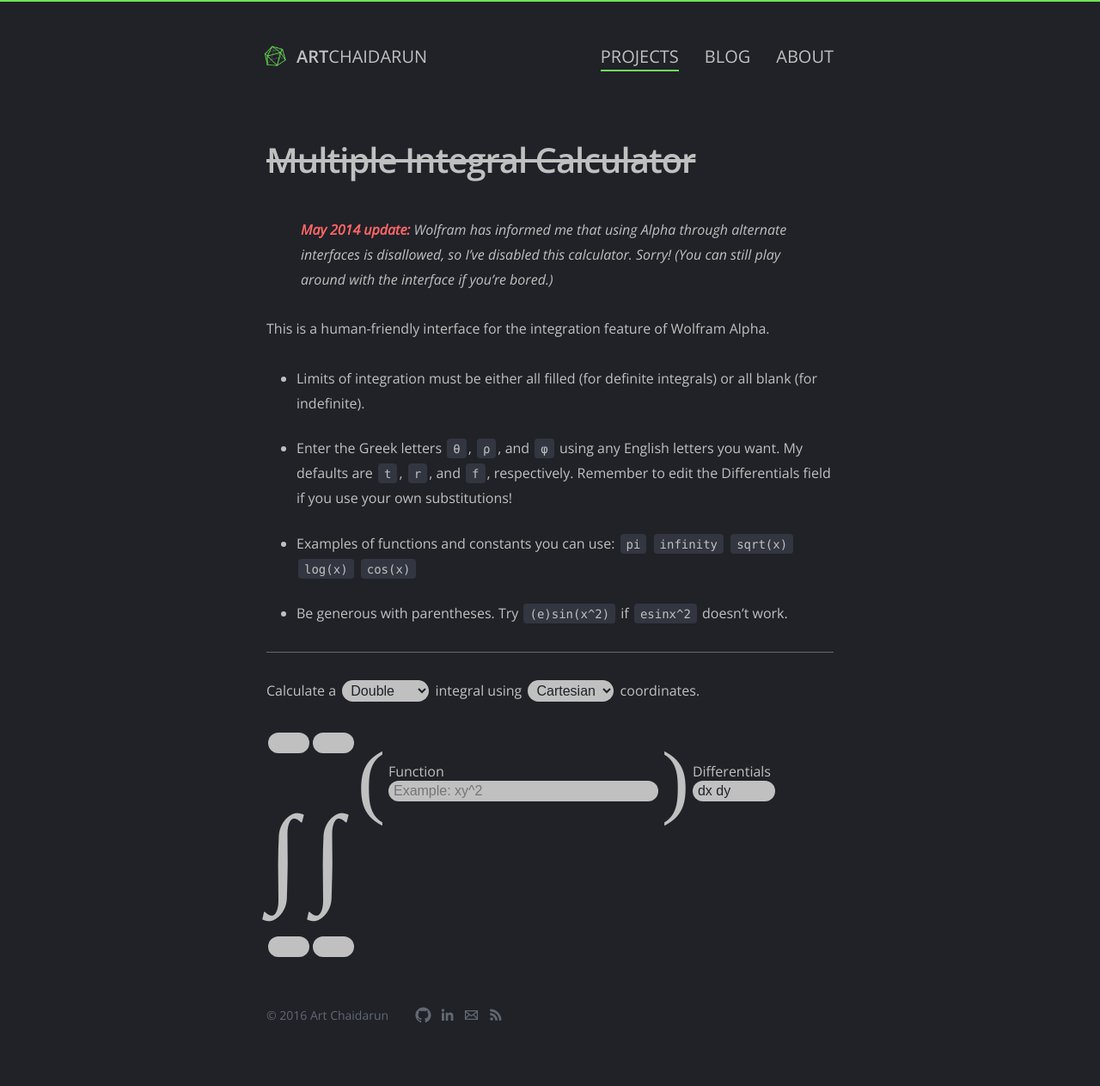
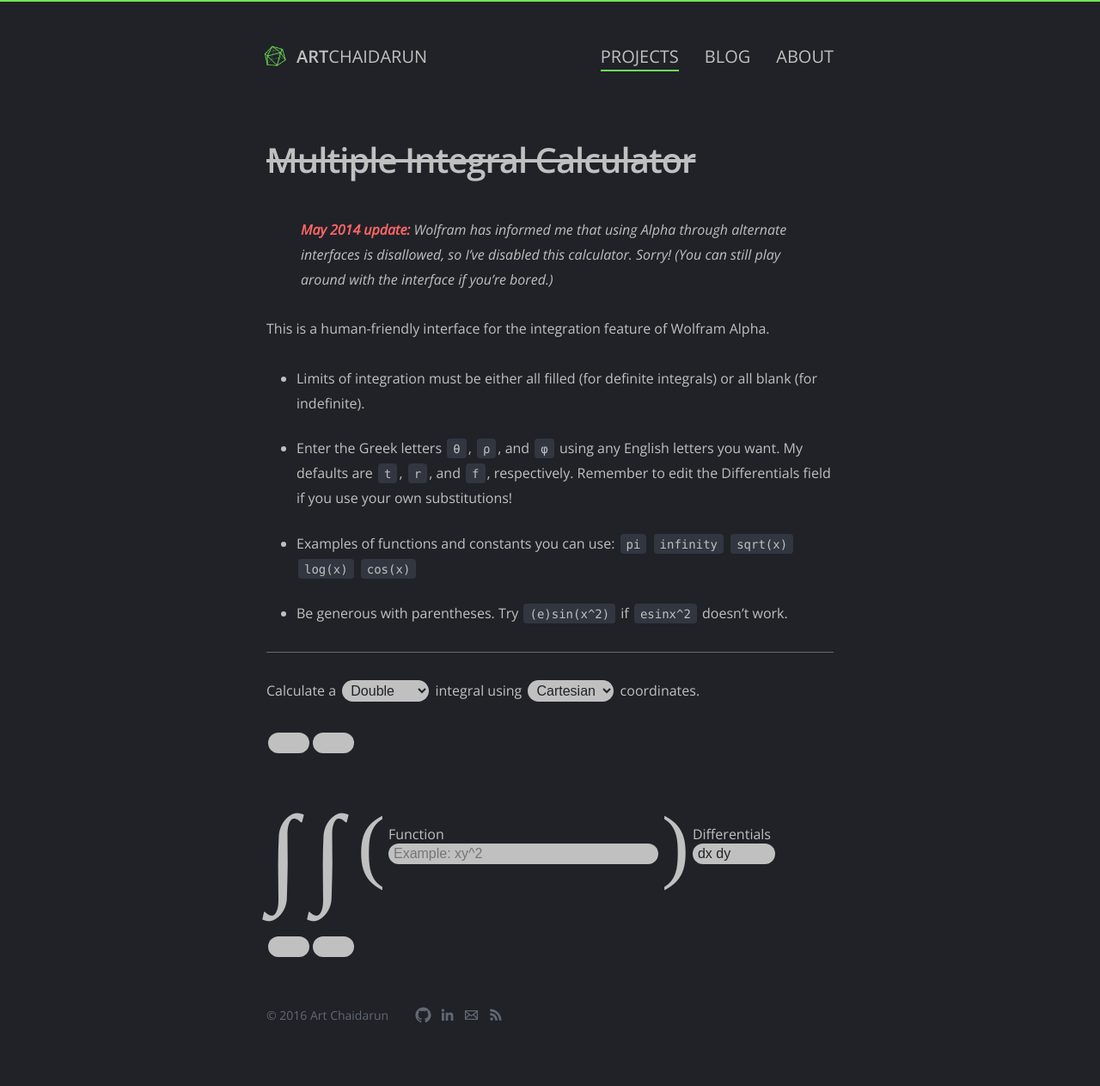
Before and after one commit to artnc/personal-website, a Jekyll site: the page built from src/projects/_posts/2011-10-30-integral.md, in a window 1280 px wide. Shown: the whole page at 86% size. Built offline with Jekyll 4.4.1, drawn with Linux system fonts in a browser that asks for light colours; nearby versions of some CDN libraries; Markdown is read by kramdown in place of the engine named in the settings.

Commit message:
Fix /integral

```diff
--- a/src/css/main.scss
+++ b/src/css/main.scss
@@ -581,6 +581,7 @@ img.right {
 
     td {
       padding: 5px 2px !important;
+      vertical-align: middle;
     }
   }
 }
--- a/src/projects/_posts/2011-10-30-integral.md
+++ b/src/projects/_posts/2011-10-30-integral.md
@@ -50,10 +50,6 @@ This is a human-friendly interface for the integration feature of Wolfram Alpha.
       <td>&nbsp;</td>
     </tr>
   </table>
-  <!--
-  <hr>
-  <button id="integrate">Submit</button>
-  -->
 </div>
 
 <script type="text/javascript">
```
